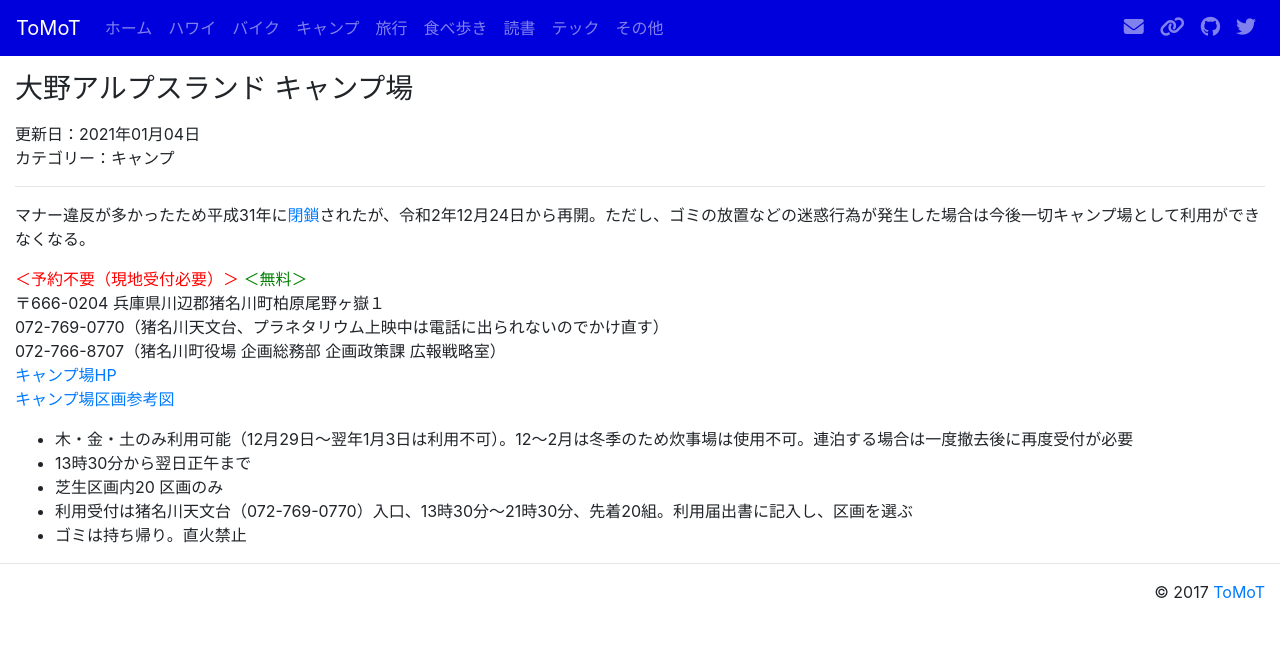
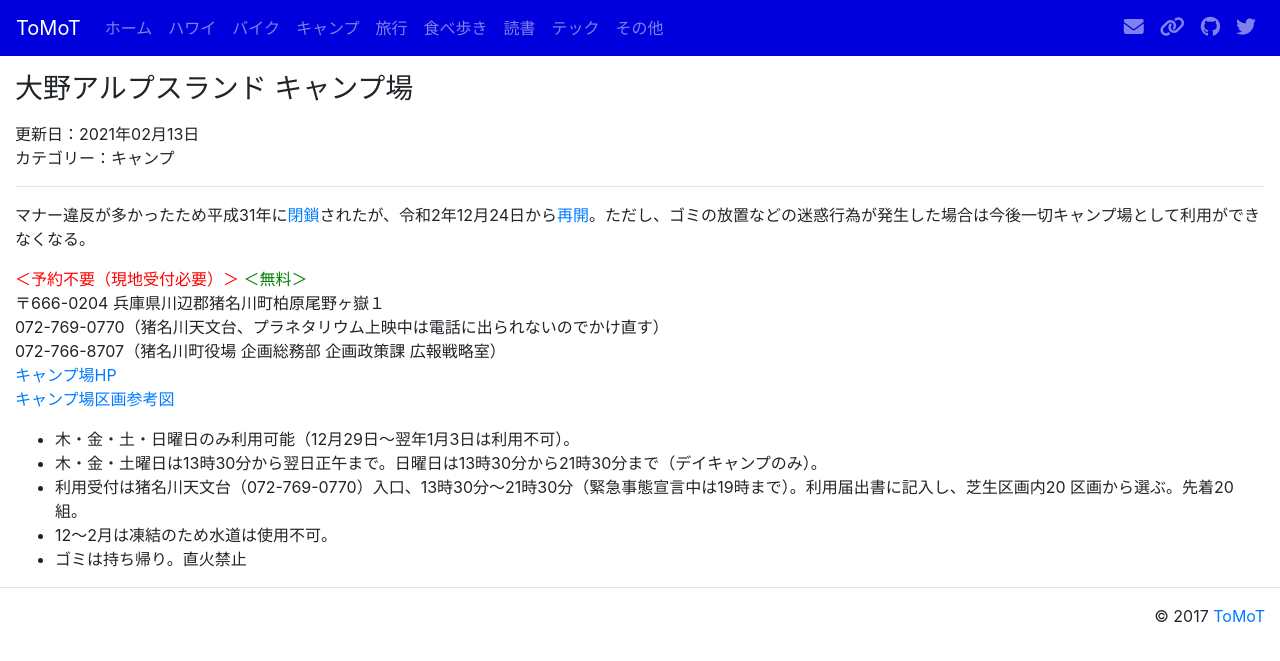
Before and after one commit to tomot/tomot.github.io, a Jekyll site: the page built from pages/camp-ohno.md, in a window 1280 px wide. Shown: the top 661 px of the page. Built offline with Jekyll 4.4.1, drawn with Linux system fonts in a browser that asks for light colours; nearby versions of some CDN libraries.

Commit message:
revise info of Ohno site

```diff
--- a/pages/camp-ohno.md
+++ b/pages/camp-ohno.md
@@ -1,10 +1,10 @@
 ---
 layout: page
 title: 大野アルプスランド キャンプ場
-date: 2021-01-04
+date: 2021-02-13
 categories: キャンプ
 ---
-マナー違反が多かったため平成31年に[閉鎖](https://www.town.inagawa.lg.jp/soshiki/kikakusomu/kankou/kanko/ooyasann2/1603336576241.html)されたが、令和2年12月24日から再開。ただし、ゴミの放置などの迷惑行為が発生した場合は今後一切キャンプ場として利用ができなくなる。
+マナー違反が多かったため平成31年に[閉鎖](https://www.town.inagawa.lg.jp/soshiki/kikakusomu/kankou/kanko/ooyasann2/1603336576241.html)されたが、令和2年12月24日から[再開](https://www.town.inagawa.lg.jp/soshiki/kikakusomu/kankou/kanko/ooyasann2/1608682751480.html)。ただし、ゴミの放置などの迷惑行為が発生した場合は今後一切キャンプ場として利用ができなくなる。
 
 <font color="red">＜予約不要（現地受付必要）＞</font><font color="Green">＜無料＞</font>
 〒666-0204 兵庫県川辺郡猪名川町柏原尾野ヶ嶽１<br>
@@ -14,9 +14,9 @@ categories: キャンプ
 [キャンプ場区画参考図](https://www.town.inagawa.lg.jp/ikkrwebBrowse/material/files/group/42/zumen.pdf)
 
 <ul>
-<li>木・金・土のみ利用可能（12月29日～翌年1月3日は利用不可）。12〜2月は冬季のため炊事場は使用不可。連泊する場合は一度撤去後に再度受付が必要</li>
-<li>13時30分から翌日正午まで</li>
-<li>芝生区画内20 区画のみ</li>
-<li>利用受付は猪名川天文台（072-769-0770）入口、13時30分～21時30分、先着20組。利用届出書に記入し、区画を選ぶ</li>
+<li>木・金・土・日曜日のみ利用可能（12月29日～翌年1月3日は利用不可）。</li>
+<li>木・金・土曜日は13時30分から翌日正午まで。日曜日は13時30分から21時30分まで（デイキャンプのみ）。</li>
+<li>利用受付は猪名川天文台（072-769-0770）入口、13時30分～21時30分（緊急事態宣言中は19時まで）。利用届出書に記入し、芝生区画内20 区画から選ぶ。先着20組。</li>
+<li>12〜2月は凍結のため水道は使用不可。</li>
 <li>ゴミは持ち帰り。直火禁止</li>
 </ul>
```
Also changed, not shown: index.md (+1 -1 lines).
